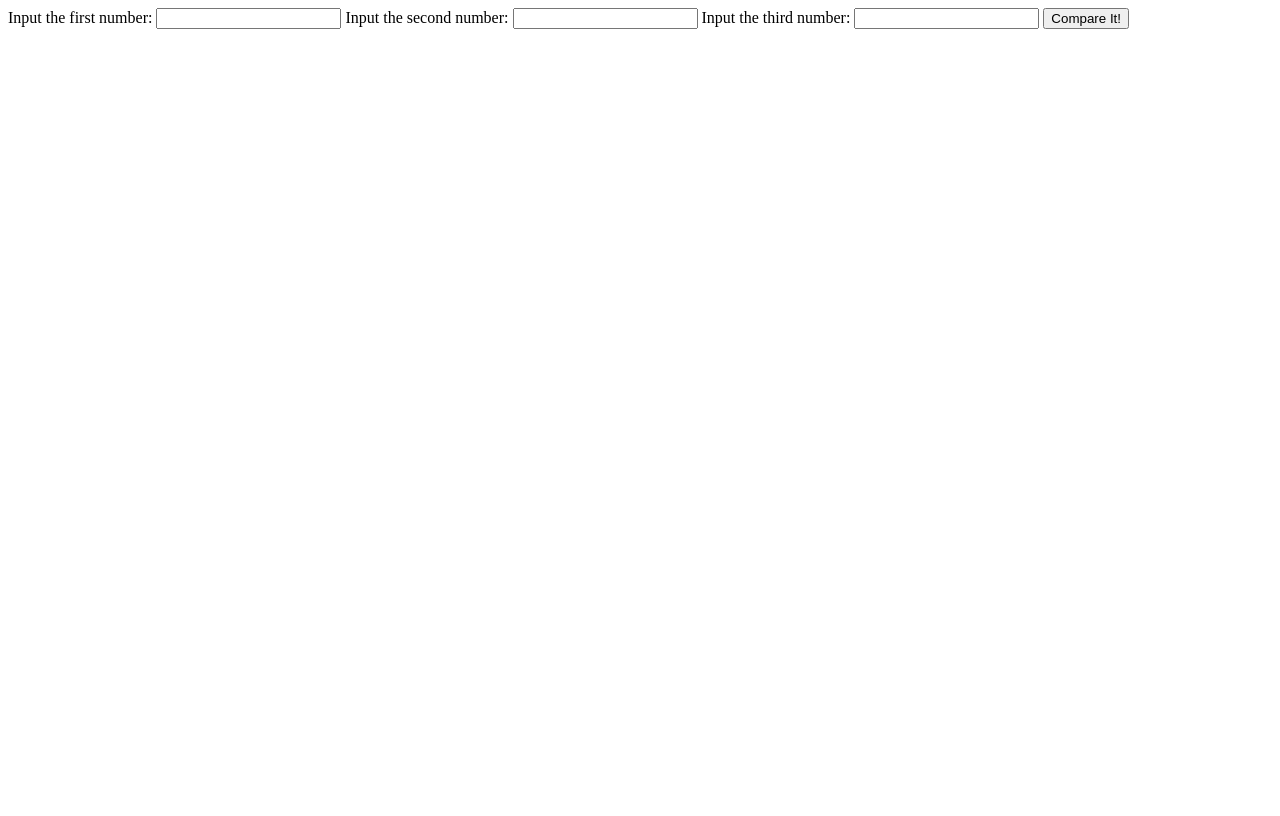
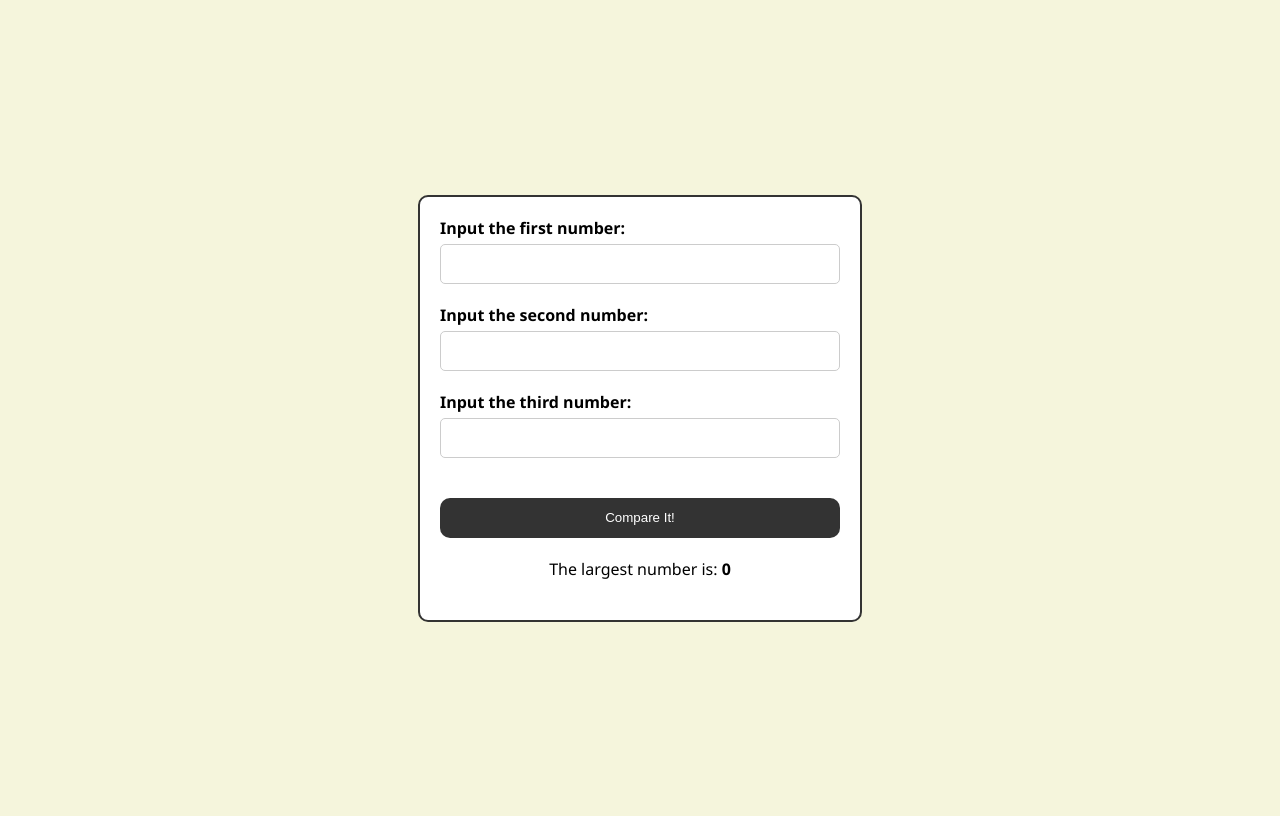
Before and after one commit to DavidBatoDev/largest_number_compare, a Flask app: page / in a window 1280 px wide. Before the commit the page ends 29 px from the top, so only its background shows below. Run offline with Flask 3, Linux system fonts and the light colour scheme.

Commit message:
designed the html and the css

```diff
--- /dev/null
+++ b/static/style.css
@@ -0,0 +1,65 @@
+body {
+    display: flex;
+    justify-content: center;
+    align-items: center;
+    flex-direction: column;
+    height: 100vh;
+    background-color: beige;
+    font-family: 'Segoe UI', Tahoma, Geneva, Verdana, sans-serif;
+}
+
+
+
+main {
+    background-color: white;
+    border-radius: 10px;
+    border: 2px solid #333;
+    padding: 20px;
+}
+
+form {
+    width: 400px;
+    display: flex;
+    flex-direction: column;
+    gap: 20px;
+}
+
+.form-group {
+    display: flex;
+    flex-direction: column;
+    gap: 5px;
+}
+
+.form-group > label {
+    font-weight: bold;
+}
+
+.form-group > input {
+    padding: 10px;
+    border: 1px solid #ccc;
+    border-radius: 5px;
+    font-size: 16px;
+
+}
+
+.form-group > input:focus {
+    outline: none;
+    border-color: #aaa;
+    box-shadow: 0 0 5px #333;
+}
+
+button[type="submit"] {
+    background-color: #333;
+    height: 40px;
+    color: white;
+    border: none;
+    cursor: pointer;
+    margin-top: 20px;
+    border-radius: 10px;
+}
+
+main > .message {
+    margin-top: 20px;
+    text-align: center;
+    margin-bottom: 20px;
+}
--- a/templates/index.html
+++ b/templates/index.html
@@ -1,23 +1,37 @@
 <!DOCTYPE html>
 <html lang="en">
   <head>
-    <meta charset="UTF-8">
-    <meta name="viewport" content="width=device-width, initial-scale=1.0">
+    <meta charset="UTF-8" />
+    <meta name="viewport" content="width=device-width, initial-scale=1.0" />
     <title>Document</title>
+    <link
+      rel="stylesheet"
+      href="{{ url_for('static', filename='style.css')}}"
+    />
   </head>
   <body>
-    <!-- creating a form for the app that guesses the number -->
+    <main>
       <form>
+        <div class="form-group">
           <label for="num1">Input the first number:</label>
-        <input type="number" name="num1" required>
+          <input type="number" name="num1" required />
+        </div>
 
+        <div class="form-group">
           <label for="num2">Input the second number:</label>
-        <input type="number" name="num2" required>
+          <input type="number" name="num2" required />
+        </div>
 
+        <div class="form-group">
           <label for="num3">Input the third number:</label>
-        <input type="number" name="num3" required>
+          <input type="number" name="num3" required />
+        </div>
 
         <button type="submit">Compare It!</button>
       </form>
+      <div class="message">
+        The largest number is: <strong>0</strong>
+      </div>
+    </main>
   </body>
 </html>
```
Lines whose indentation alone changed are shown as unchanged.
